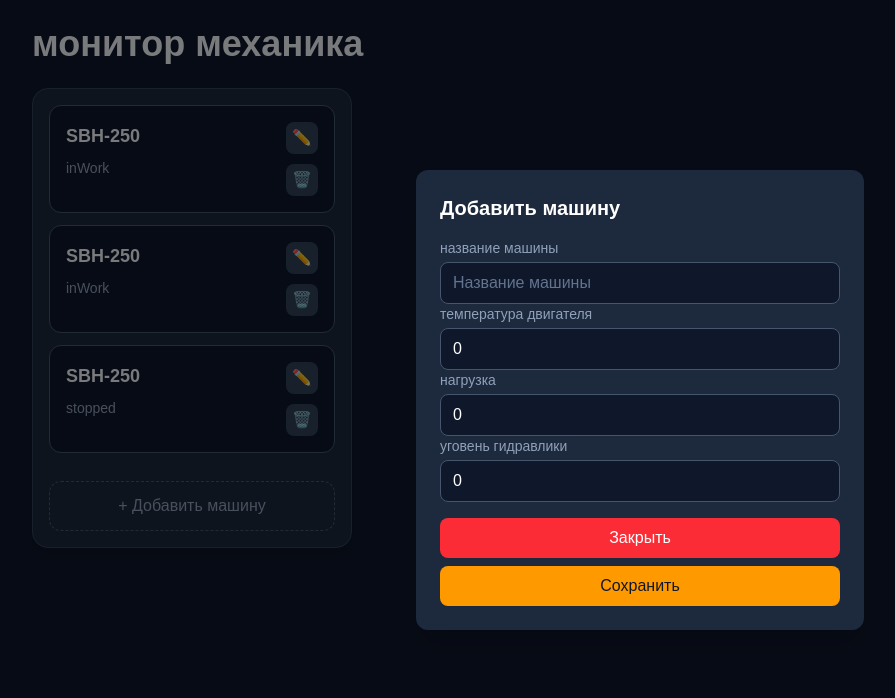
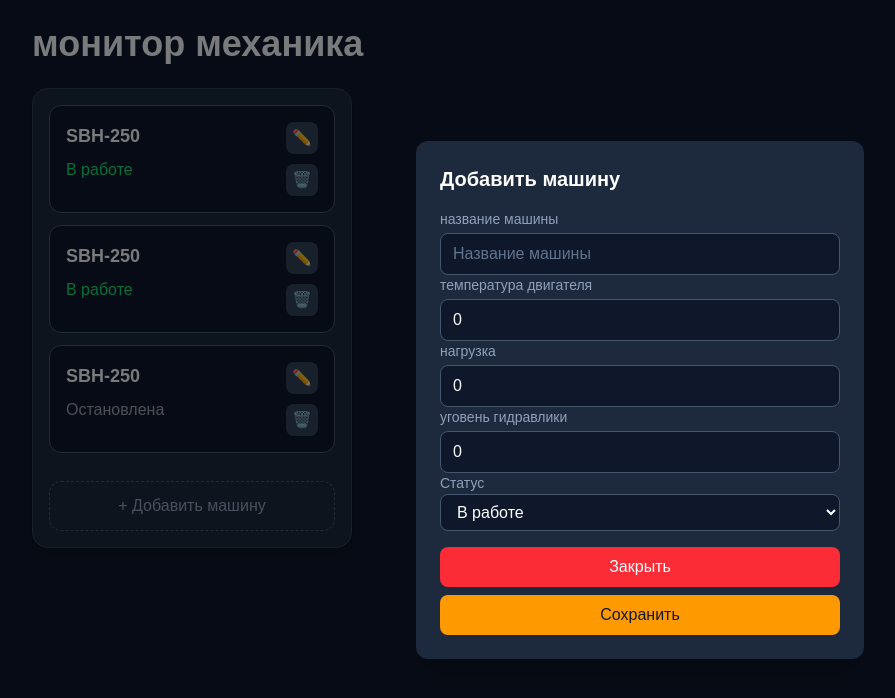
Before and after one commit to ViktorBobrov/RockPulse, a Next.js app in the folder rockpulse/: page / in a window 1280 px wide. Both pictures are taken after a click on the button "+ Добавить машину". Shown: the top 698 px of the page, without its empty margins (0-895 px from the left). Built offline with nearby package versions, Linux system fonts and the light colour scheme.

Commit message:
fix:переделана обработка модального окна, добавлено типирование,переделаны статусы

```diff
--- a/rockpulse/app/components/MachineCard.tsx
+++ b/rockpulse/app/components/MachineCard.tsx
@@ -1,6 +1,7 @@
 "use client";
 import React from "react";
 import { Card } from "../types/card";
+import { statusConfig } from "../types/statusConfig";
 type MachineCardProps = {
   card: Card;
   onSelect: (card: Card) => void;
@@ -23,7 +24,9 @@ export default function MachineCard({
         <h3 className="text-base font-semibold text-slate-100 sm:text-lg">
           {card.name}
         </h3>
-        <p className="text-sm font-medium text-slate-400">{card.status}</p>
+        <p className={statusConfig[card.status].color}>
+          {statusConfig[card.status].label}
+        </p>
       </div>
 
       <div className="flex flex-col gap-[10px]">
--- a/rockpulse/app/components/MachineList.tsx
+++ b/rockpulse/app/components/MachineList.tsx
@@ -3,6 +3,8 @@ import { CardContext } from "@/contexts/CardContext";
 import React, { useContext, useState } from "react";
 import MaschineModal from "./MaschineModal";
 import MachineCard from "./MachineCard";
+import { MachineStatus } from "../types/status";
+
 export type Card = {
   name: string;
   id: number;
@@ -13,13 +15,13 @@ export type Card = {
 };
 type MachineListProps = {
   cards: Card[];
-  selectedCard: Card | null;
+  selectedCardId: number | null;
   onSelect: (card: Card) => void;
 };
 
 export default function MaschineList({
   cards,
-  selectedCard,
+  selectedCardId,
   onSelect,
 }: MachineListProps) {
   const [form, setForm] = useState({
@@ -27,6 +29,7 @@ export default function MaschineList({
     hydraulic: 0,
     engine: 0,
     load: 0,
+    status: MachineStatus.WORK,
   });
   const handleDelete = (id: number) => {
     setCards((prev) => prev.filter((card) => card.id !== id));
@@ -48,6 +51,7 @@ export default function MaschineList({
               hydraulic: card.hydraulic,
               engine: card.engine,
               load: card.load,
+              status: MachineStatus.WORK,
             });
             setIsModalOpen(true);
           }}
@@ -59,7 +63,13 @@ export default function MaschineList({
           className="w-full rounded-xl border border-dashed border-slate-600 p-3 text-slate-400 hover:border-amber-500 hover:text-amber-400 transition"
           onClick={() => {
             setEditingCard(null);
-            setForm({ name: "", hydraulic: 0, engine: 0, load: 0 });
+            setForm({
+              name: "",
+              hydraulic: 0,
+              engine: 0,
+              load: 0,
+              status: MachineStatus.WORK,
+            });
             setIsModalOpen(true);
           }}
         >
--- a/rockpulse/app/components/MaschineModal.tsx
+++ b/rockpulse/app/components/MaschineModal.tsx
@@ -1,12 +1,15 @@
 "use client";
 import React from "react";
 import { Card } from "@/app/types/card";
+import { MachineStatus } from "../types/status";
+import { statusConfig } from "../types/statusConfig";
 
 type FormType = {
   name: string;
   hydraulic: number;
   engine: number;
   load: number;
+  status: MachineStatus;
 };
 
 type MachineModalProps = {
@@ -79,6 +82,26 @@ export default function MaschineModal({
             }
           />
         </label>
+        <label className="flex flex-col gap-[1px]">
+          <span className="text-sm text-slate-400">Статус</span>
+
+          <select
+            className="w-full rounded-lg border border-slate-600 bg-slate-900 px-3 py-2 text-white focus:border-amber-500 focus:outline-none"
+            value={form.status}
+            onChange={(e) =>
+              setForm({
+                ...form,
+                status: e.target.value as MachineStatus,
+              })
+            }
+          >
+            {Object.values(MachineStatus).map((status) => (
+              <option key={status} value={status}>
+                {statusConfig[status].label}
+              </option>
+            ))}
+          </select>
+        </label>
 
         <button
           onClick={() => setIsModalOpen(false)}
@@ -109,7 +132,7 @@ export default function MaschineModal({
                   id: Date.now(),
                   ...form,
                   name: form.name.trim() || "Без названия",
-                  status: "new",
+                  status: MachineStatus.WORK,
                 },
               ]);
             }
@@ -119,6 +142,7 @@ export default function MaschineModal({
               hydraulic: 0,
               engine: 0,
               load: 0,
+              status: card.status,
             });
 
             setEditingCard(null);
--- a/rockpulse/app/components/display.tsx
+++ b/rockpulse/app/components/display.tsx
@@ -2,6 +2,8 @@
 import { CardContext } from "@/contexts/CardContext";
 import React, { useContext, useState } from "react";
 import MaschineList from "./MachineList";
+import { statusConfig } from "../types/statusConfig";
+import { MachineStatus } from "../types/status";
 
 /*0) первая страницаа монитора механия,по идее тут мне нужна первая вкладка сразу надо прокинуть роутинг
 1) сделать поля "текущая/допустимая гидравлика" и отрисовывать восклицательный знак исходя из этого условия
@@ -24,12 +26,15 @@ export type Card = {
   engine: number;
   hydraulic: number;
   load: number;
-  status: string;
+  status: MachineStatus;
 };
 
 export default function Display() {
   const context = useContext(CardContext);
-  const [selectedCard, setSelectedCard] = useState<Card | null>(null);
+
+  const [selectedCardId, setSelectedCardId] = useState<number | null>(null);
+
+  const selectedCard = context.cards.find((card) => card.id === selectedCardId);
 
   return (
     <React.Fragment>
@@ -40,8 +45,8 @@ export default function Display() {
         <div className="grid grid-cols-1 gap-6 lg:grid-cols-[320px_1fr] ">
           <MaschineList
             cards={context.cards}
-            selectedCard={selectedCard}
-            onSelect={setSelectedCard}
+            selectedCardId={selectedCardId}
+            onSelect={(card) => setSelectedCardId(card.id)}
           />
 
           <div>
@@ -51,8 +56,8 @@ export default function Display() {
                   {" "}
                   Машина:{selectedCard.name}
                 </h3>
-                <p className="mb-2 text-sm text-slate-300 sm:text-base">
-                  статус:{selectedCard.status}{" "}
+                <p className={statusConfig[selectedCard.status].color}>
+                  статус: {statusConfig[selectedCard.status].label}
                 </p>
                 <p className="mb-2 text-sm text-slate-300 sm:text-base">
                   температура двигателя:{selectedCard.engine}{" "}
--- a/rockpulse/app/types/card.ts
+++ b/rockpulse/app/types/card.ts
@@ -1,8 +1,10 @@
+import { MachineStatus } from "@/app/types/status";
+
 export type Card = {
   name: string;
   id: number;
   engine: number;
   hydraulic: number;
   load: number;
-  status: string;
+  status: MachineStatus;
 };
--- /dev/null
+++ b/rockpulse/app/types/status.ts
@@ -0,0 +1,5 @@
+export enum MachineStatus {
+  WORK = "WORK",
+  STOPPED = "STOPPED",
+  ERROR = "ERROR",
+}
--- /dev/null
+++ b/rockpulse/app/types/statusConfig.ts
@@ -0,0 +1,22 @@
+import { MachineStatus } from "./status";
+
+export const statusConfig: Record<
+  MachineStatus,
+  {
+    label: string;
+    color: string;
+  }
+> = {
+  [MachineStatus.WORK]: {
+    label: "В работе",
+    color: "text-green-400",
+  },
+  [MachineStatus.STOPPED]: {
+    label: "Остановлена",
+    color: "text-gray-400",
+  },
+  [MachineStatus.ERROR]: {
+    label: "Ошибка",
+    color: "text-red-400",
+  },
+};
--- a/rockpulse/contexts/CardContext.tsx
+++ b/rockpulse/contexts/CardContext.tsx
@@ -1,5 +1,6 @@
 "use client";
 import { Card } from "@/app/components/display";
+import { MachineStatus } from "@/app/types/status";
 import { createContext, Dispatch, SetStateAction, useState } from "react";
 
 export const CardContext = createContext(
@@ -21,7 +22,7 @@ export const CardContextProvider = ({
       engine: 160,
       hydraulic: 120,
       load: 16,
-      status: "inWork",
+      status: MachineStatus.WORK,
     },
     {
       name: "SBH-250",
@@ -29,7 +30,7 @@ export const CardContextProvider = ({
       engine: 160,
       hydraulic: 120,
       load: 44,
-      status: "inWork",
+      status: MachineStatus.WORK,
     },
     {
       name: "SBH-250",
@@ -37,7 +38,7 @@ export const CardContextProvider = ({
       engine: 160,
       hydraulic: 120,
       load: 700,
-      status: "stopped",
+      status: MachineStatus.STOPPED,
     },
   ]);
 
```
